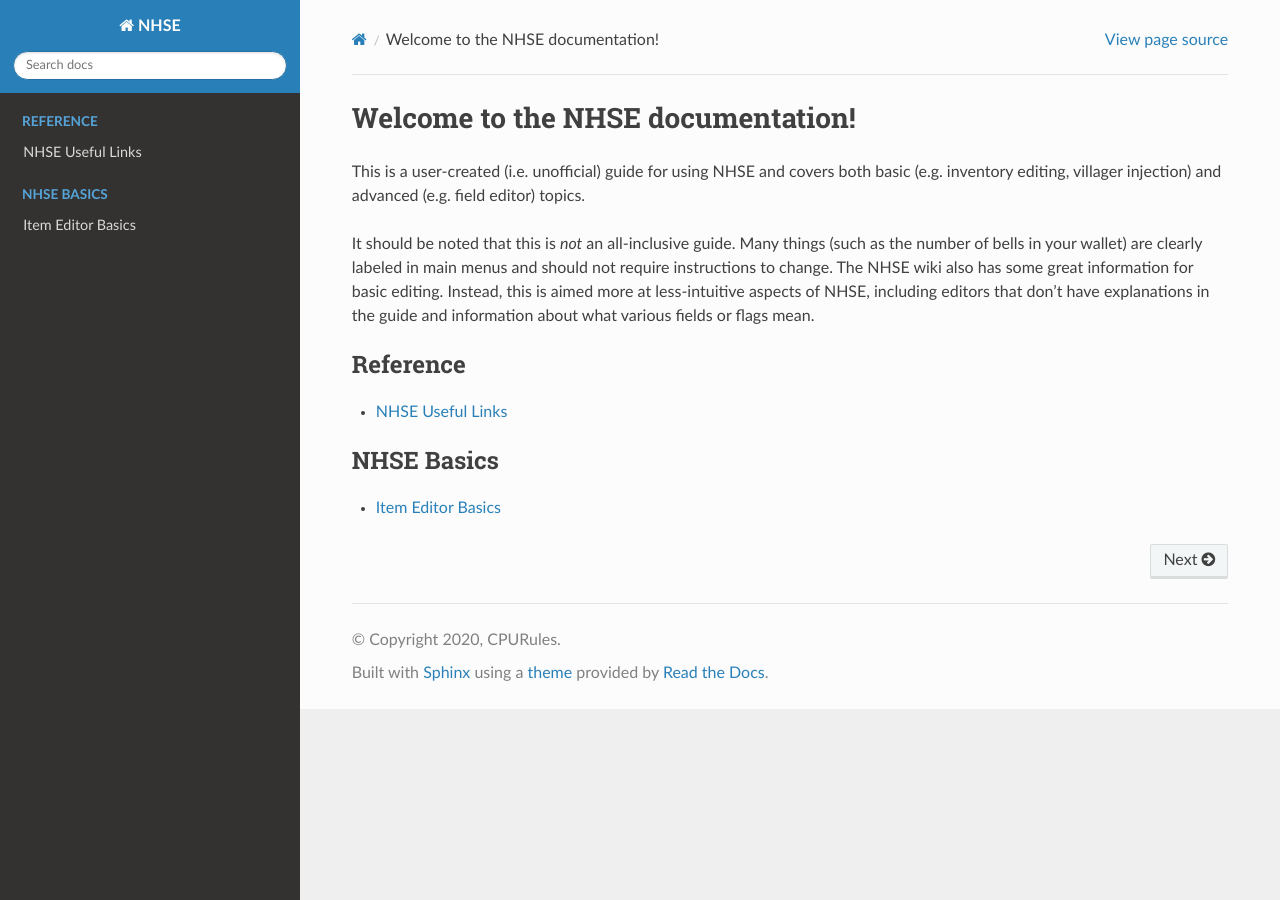
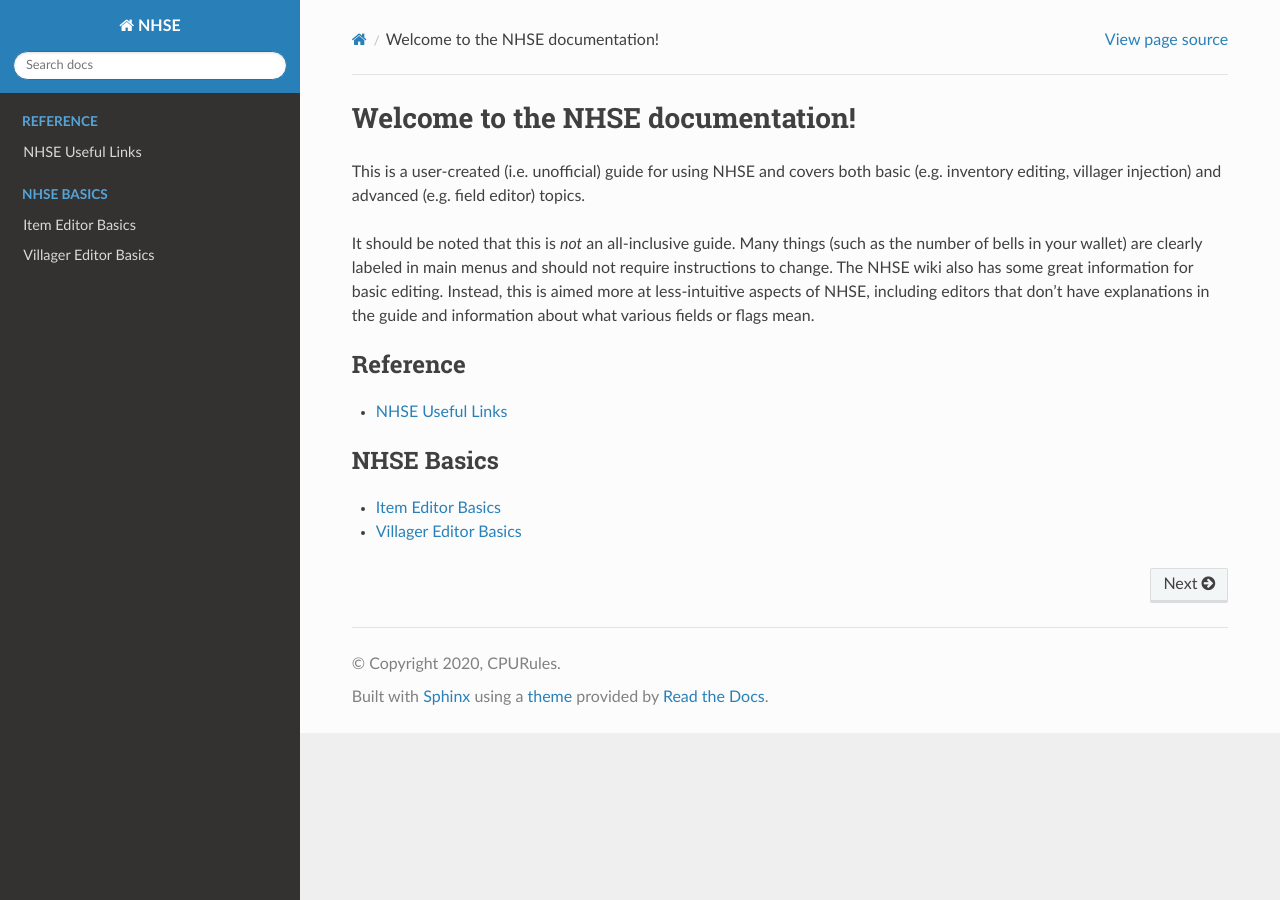
Before and after one commit to cpurules/rtdocs-nhse, a Sphinx documentation site: the page built from docs/index.rst, in a window 1280 px wide. Built offline with Sphinx 7.4.7 and the Read the Docs theme 2.0.0, drawn with Linux system fonts in a browser that asks for light colours.

Commit message:
Add villager editing to toctree

```diff
--- a/docs/index.rst
+++ b/docs/index.rst
@@ -27,3 +27,4 @@ or flags mean.
    :caption: NHSE Basics
 
    basics/item-editor
+   basics/villager-editor
```
